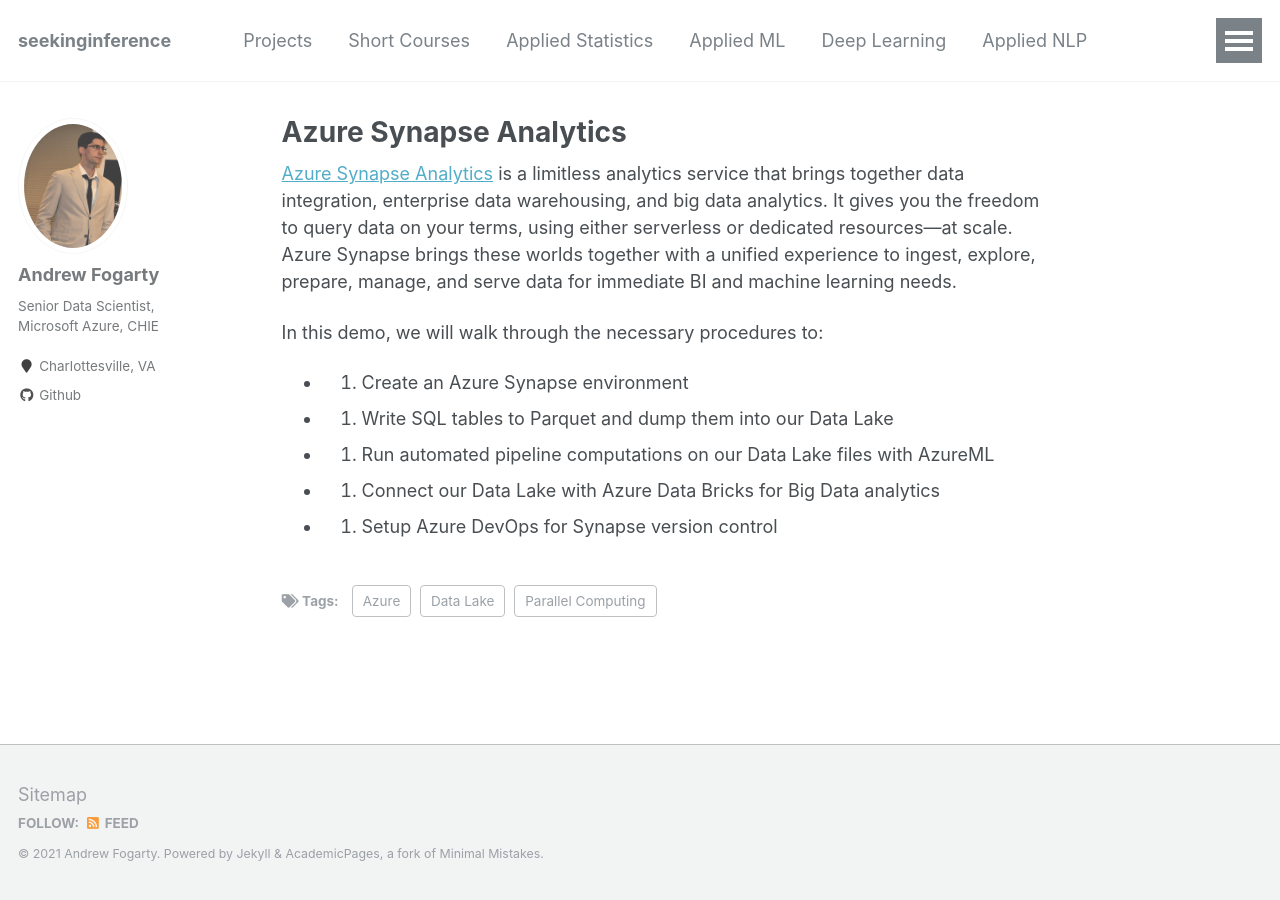
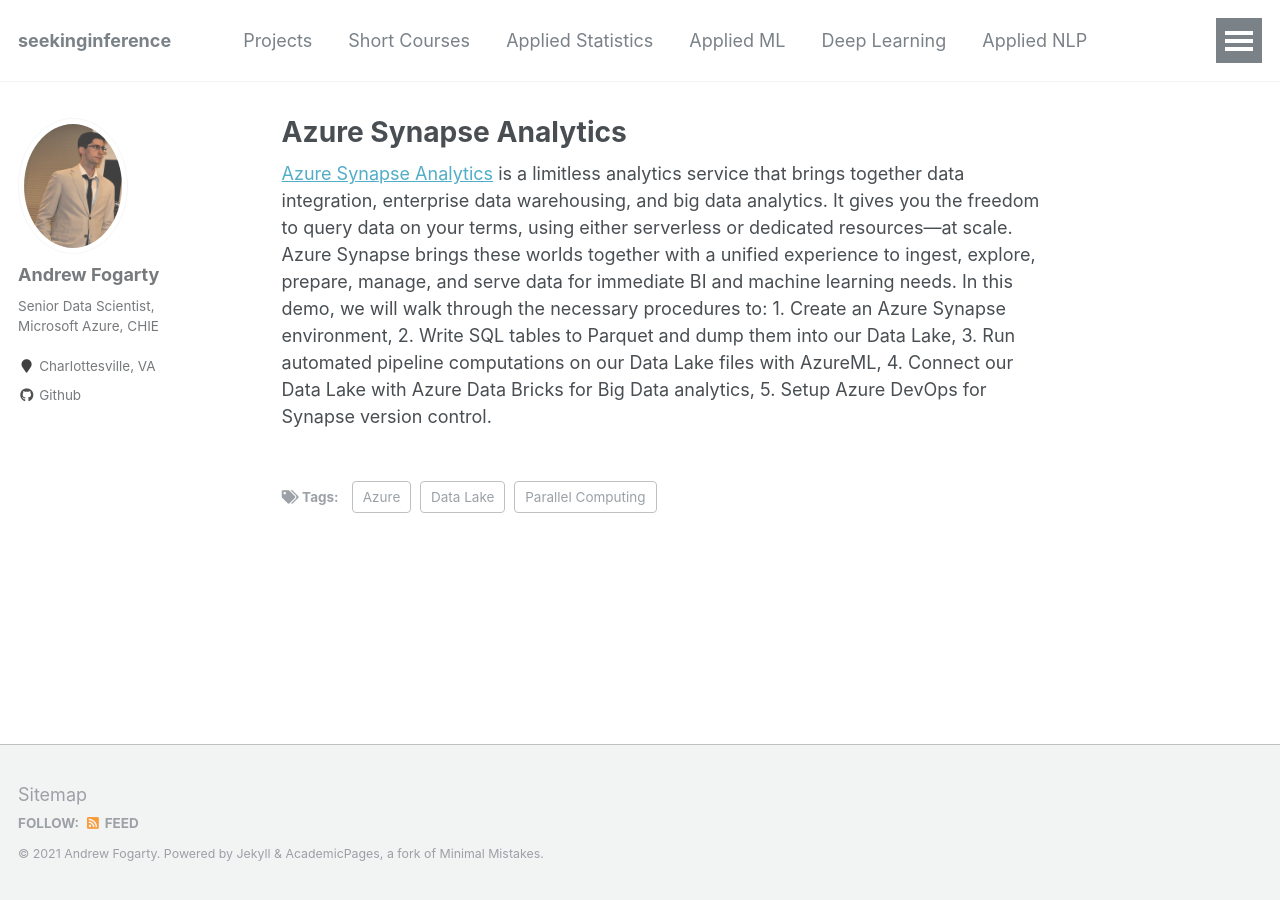
Before and after one commit to afogarty85/afogarty85.github.io, a Jekyll site: the page built from _Azure/2021-05-07-synapse.md, in a window 1280 px wide. Built offline with Jekyll 4.4.1, drawn with Linux system fonts in a browser that asks for light colours.

Commit message:
update synapse post

```diff
--- a/_Azure/2021-05-07-synapse.md
+++ b/_Azure/2021-05-07-synapse.md
@@ -8,12 +8,4 @@ tags:
   - Parallel Computing
 ---
 
-[Azure Synapse Analytics](/applied_azure/synapse.html){:target="_blank"} is a limitless analytics service that brings together data integration, enterprise data warehousing, and big data analytics. It gives you the freedom to query data on your terms, using either serverless or dedicated resources—at scale. Azure Synapse brings these worlds together with a unified experience to ingest, explore, prepare, manage, and serve data for immediate BI and machine learning needs.
-
-In this demo, we will walk through the necessary procedures to:
-
-* 1. Create an Azure Synapse environment
-* 2. Write SQL tables to Parquet and dump them into our Data Lake
-* 3. Run automated pipeline computations on our Data Lake files with AzureML
-* 4. Connect our Data Lake with Azure Data Bricks for Big Data analytics
-* 5. Setup Azure DevOps for Synapse version control
+[Azure Synapse Analytics](/applied_azure/synapse.html){:target="_blank"} is a limitless analytics service that brings together data integration, enterprise data warehousing, and big data analytics. It gives you the freedom to query data on your terms, using either serverless or dedicated resources—at scale. Azure Synapse brings these worlds together with a unified experience to ingest, explore, prepare, manage, and serve data for immediate BI and machine learning needs. In this demo, we will walk through the necessary procedures to: 1. Create an Azure Synapse environment, 2. Write SQL tables to Parquet and dump them into our Data Lake, 3. Run automated pipeline computations on our Data Lake files with AzureML, 4. Connect our Data Lake with Azure Data Bricks for Big Data analytics, 5. Setup Azure DevOps for Synapse version control.
```
